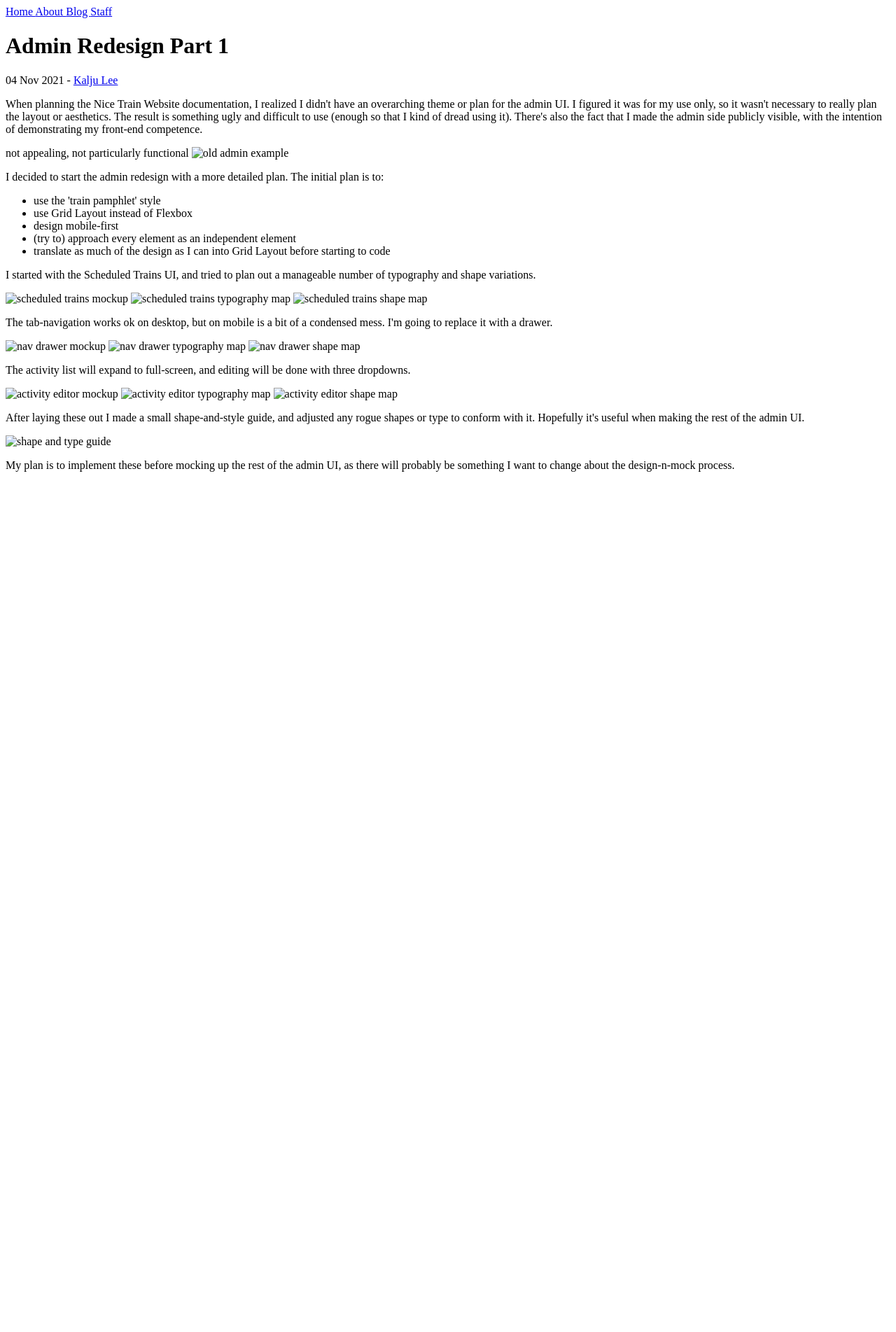
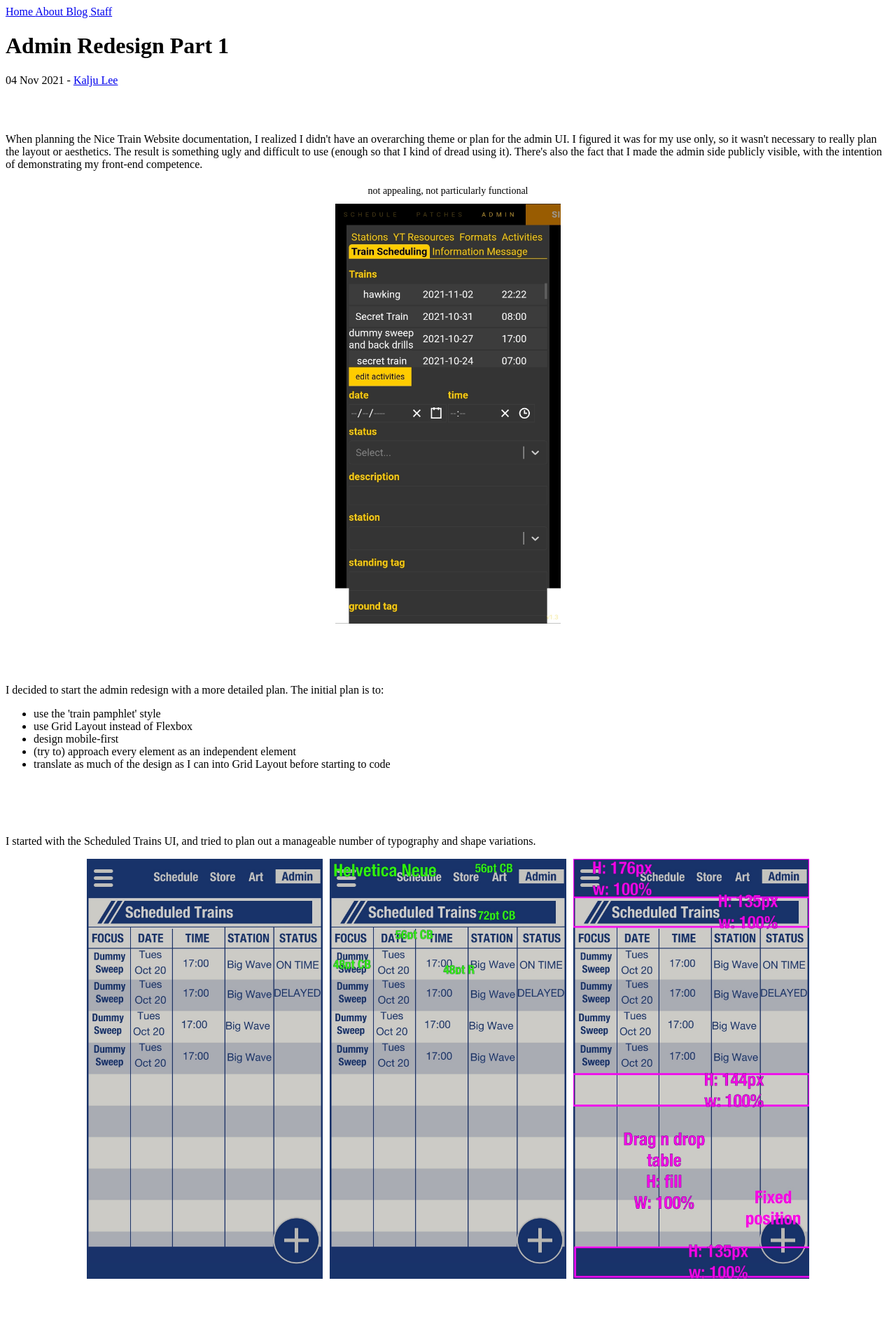
Before and after one commit to kaljulee/blog, a Jekyll site: the page built from _posts/2021-11-04-admin-redesign-part-1.md, in a window 1280 px wide. Shown: the top 1903 px of the page at 70% size. Built offline with Jekyll 4.4.1, drawn with Linux system fonts in a browser that asks for light colours; before the commit the page ends 900 px from its top, so only the background shows below that.

Commit message:
admin redesign post

```diff
--- /dev/null
+++ b/_sass/blog_post.scss
@@ -0,0 +1,39 @@
+.section {
+    margin-top: 40px;
+    margin-bottom: 40px;
+    padding-top: 10px;
+    padding-bottom: 10px;
+}
+
+.mobile-screen {
+    height: 600px;
+}
+
+.captioned-img {
+    display: grid;
+    grid-template-rows: min-content 1fr;
+    grid-template-columns: 1fr;
+    gap: 10px;
+    width: min-content;
+    margin: auto;
+    margin-top: 5px;
+    margin-bottom: 5px;
+    padding-top: 5px;
+    padding-bottom: 5px;
+    span {
+        grid-area: 1 / 1 / 2 / 2;
+        text-align: center;
+        font-size: 14px;
+    }
+    img {
+        grid-area: 2 / 1 / 3 / 2;
+    }
+}
+
+.screen-plan-row {
+    display: grid;
+    grid-template-columns: 1fr 1fr 1fr;
+    gap: 10px;
+    margin: auto;
+    width: min-content;
+}
--- a/_sass/main.scss
+++ b/_sass/main.scss
@@ -1,3 +1,4 @@
+
 .current {
     color: green;
 }
--- a/assets/css/styles.scss
+++ b/assets/css/styles.scss
@@ -1,3 +1,4 @@
 ---
 ---
 @import "main";
+@import "blog_post";
```
Also changed, not shown: _posts/2021-1018-github.md (deleted, +0 -7 lines), assets/images/admin_redesign/editor_activities.jpg (added), assets/images/admin_redesign/editor_activities_shape.jpg (added), assets/images/admin_redesign/editor_activities_type.jpg (added), assets/images/admin_redesign/nav_drawer.jpg (added), assets/images/admin_redesign/nav_drawer_shape.jpg (added), assets/images/admin_redesign/nav_drawer_type.jpg (added), assets/images/admin_redesign/old_admin.jpg (added), assets/images/admin_redesign/scheduled_trains.jpg (added), assets/images/admin_redesign/scheduled_trains_shape.jpg (added), assets/images/admin_redesign/scheduled_trains_type.jpg (added), assets/images/admin_redesign/shape_type_guide.jpg (added).
